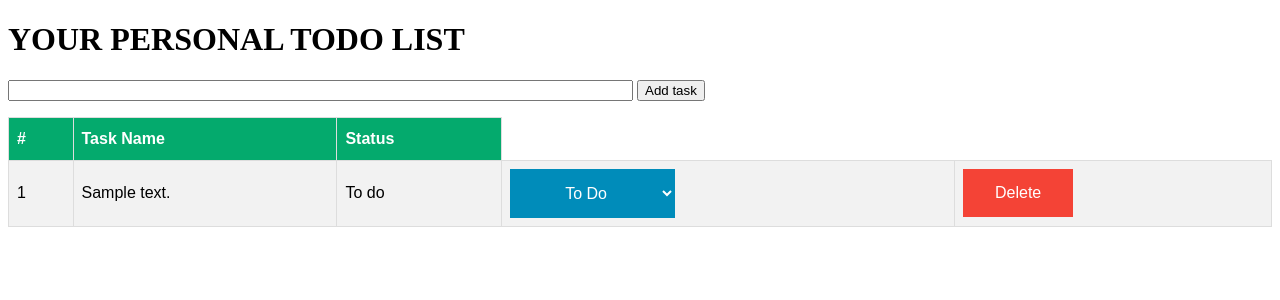
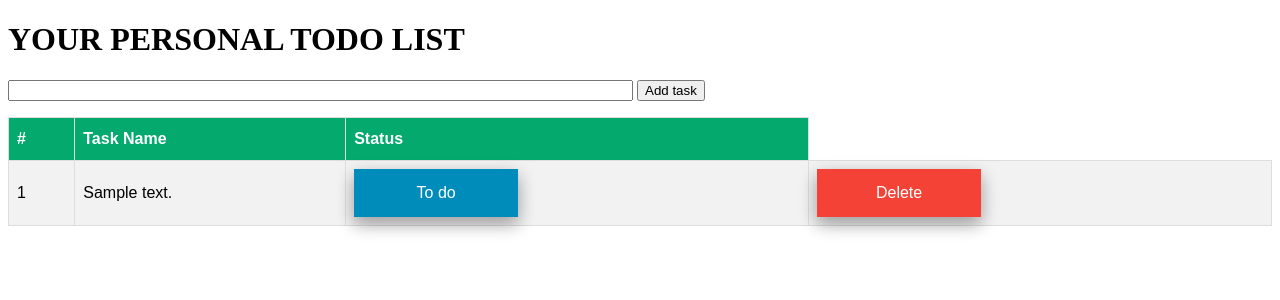
Before and after one commit to Alex-Gryadkin/to_do_list, a Flask app: page / in a window 1280 px wide. Shown: the top 300 px of the page. Run offline with Flask 2, Linux system fonts and the light colour scheme; tables that the repository leaves empty hold one stand-in row (values such as "Sample post").

Commit message:
now the status button changes a task status

```diff
--- a/application/routes.py
+++ b/application/routes.py
@@ -3,6 +3,7 @@ from flask import render_template, redirect, url_for
 from application import app
 from application.forms import NewTask
 from application.models import Task
+from application.models import Status
 
 
 @app.route('/', methods=['GET', 'POST'])
@@ -22,8 +23,25 @@ def index():
 @app.route('/delete/<int:task_id>')
 def delete(task_id):
     task = Task.query.filter_by(id=task_id).first()
-
     db.session.delete(task)
     db.session.commit()
 
     return redirect(url_for('index'))
+
+
+@app.route('/change/<int:task_id>')
+def change(task_id):
+    task = Task.query.filter_by(id=task_id).first()
+    print(task.status)
+
+    if task.status == Status.to_do:
+        task.status = Status.in_progress
+
+    elif task.status == Status.in_progress:
+        task.status = Status.done
+
+    else:
+        task.status = Status.to_do
+
+    db.session.commit()
+    return redirect(url_for('index'))
--- a/application/static/css/style.css
+++ b/application/static/css/style.css
@@ -29,6 +29,8 @@
     text-decoration: none;
     display: inline-block;
     font-size: 16px;
+    width: 100px;
+    box-shadow: 0 8px 16px 0 rgba(0,0,0,0.2), 0 6px 20px 0 rgba(0,0,0,0.19);
 }
 
 .button1 {background-color: #f44336;} /* Red */
--- a/application/templates/index.html
+++ b/application/templates/index.html
@@ -5,23 +5,8 @@
         <tr>
             <td>{{ to_do.id }}</td>
             <td>{{ to_do.task_descr }}</td>
-            <td>{{ to_do.status.value }}</td>
             <td>
-                <select id="statusSelect" onchange="changeFunc" class="button button2">
-<!--                  <option> {{ to_do.status.value }} </option>-->
-                  <option value="to_do">To Do</option>
-                  <option value="in_progress">In progress</option>
-                  <option value="done">Done</option>
-                </select>
-
-<!--                <script>-->
-<!--                function changeFunc() {-->
-<!--                  new_status = document.getElementById("statusSelect").value;-->
-<!--                  document.getElementById("demo").innerHTML = "You selected: " + x;-->
-<!--                  "/change/{{ to_do.id }}"-->
-<!--                }-->
-<!--                </script>-->
-
+            <a href="/change/{{ to_do.id }}" class="button button2">{{ to_do.status.value }}</a>
             </td>
             <td><a href="/delete/{{ to_do.id }}" class="button button1">Delete</a></td>
         </tr>
```
Also changed, not shown: app.db.
